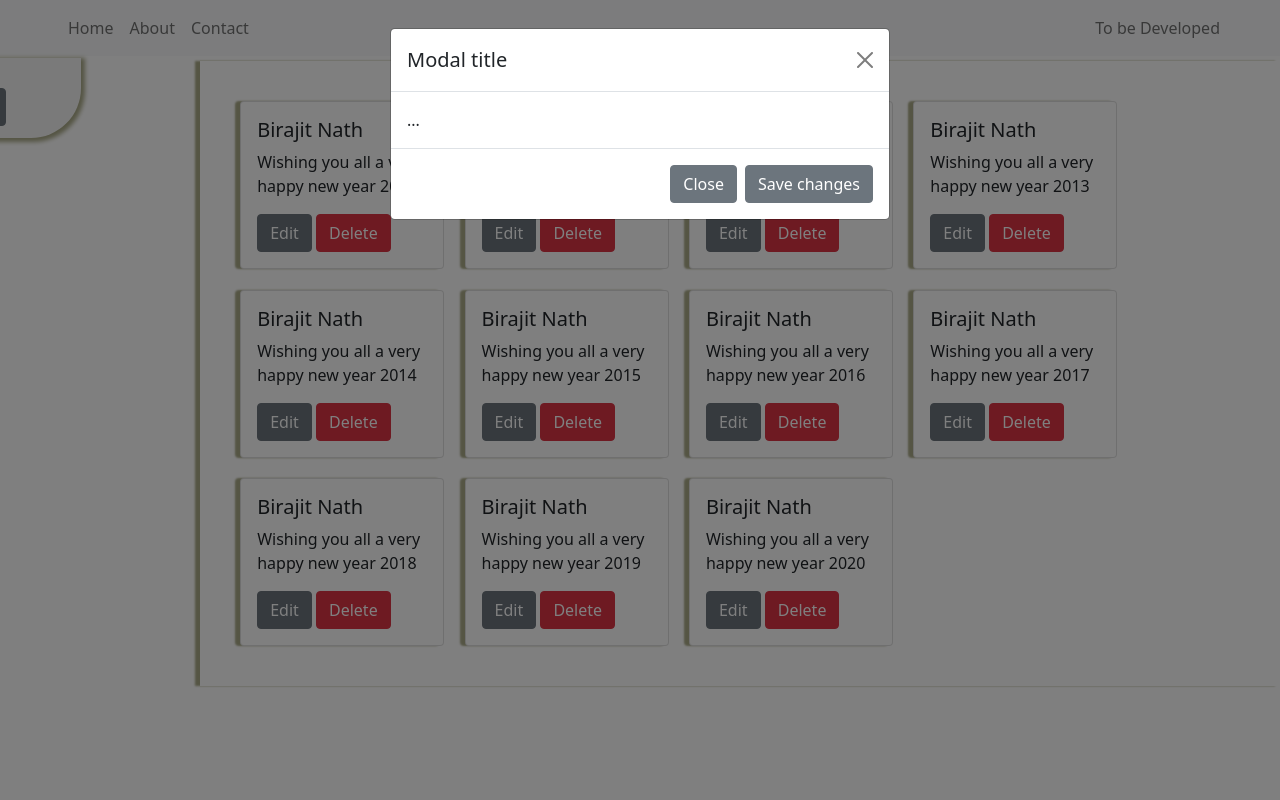
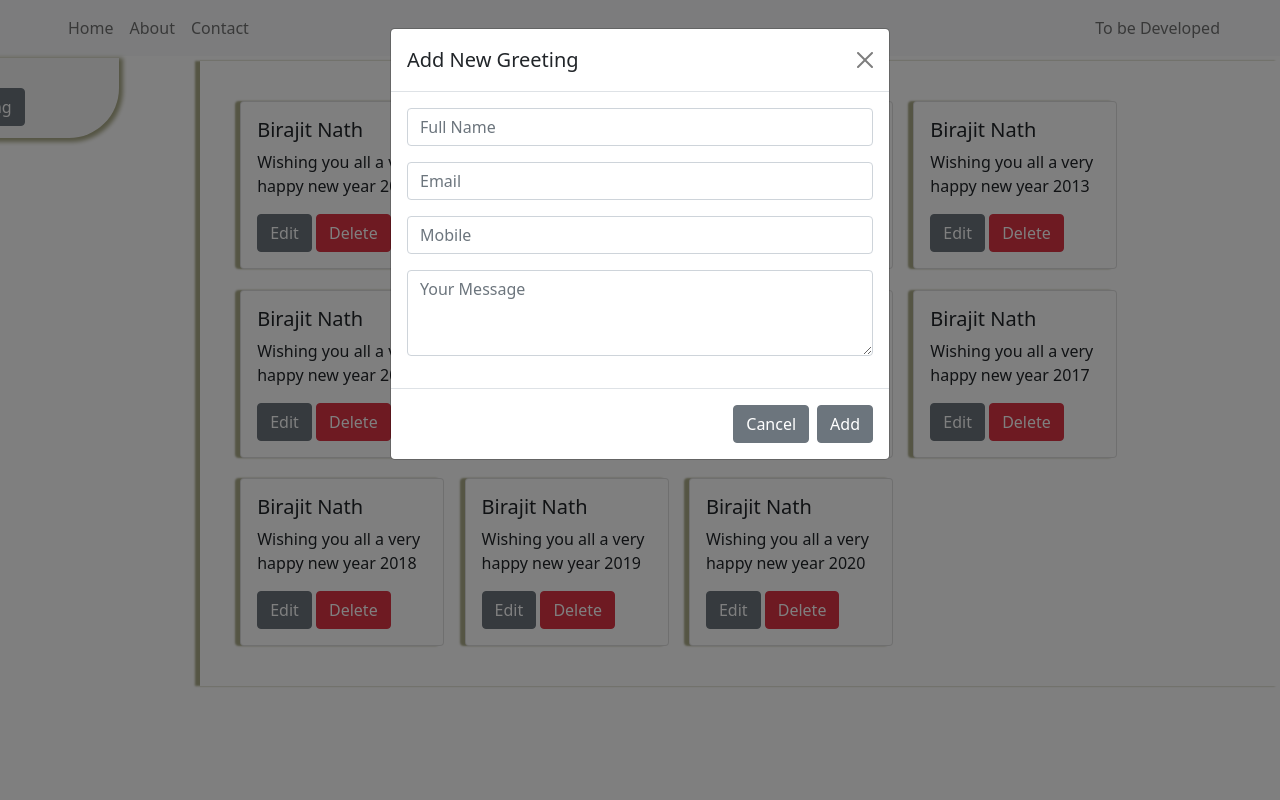
Before and after one commit to birajit95/Greeating_App_Using_Django, a Django app: page / in a window 1280 px wide, after a click on "New Greeting". Run offline with Django 3.2, Linux system fonts and the light colour scheme.

Commit message:
[Birajit] Add: Greet message form is added

```diff
--- a/GreettingAppProject/greettingApp/templates/greetingApp/base.html
+++ b/GreettingAppProject/greettingApp/templates/greetingApp/base.html
@@ -43,15 +43,28 @@
   <div class="modal-dialog">
     <div class="modal-content">
       <div class="modal-header">
-        <h5 class="modal-title" id="exampleModalLabel">Modal title</h5>
+        <h5 class="modal-title" id="exampleModalLabel">Add New Greeting</h5>
         <button type="button" class="btn-close" data-bs-dismiss="modal" aria-label="Close"></button>
       </div>
       <div class="modal-body">
-        ...
+        <form>
+          <div class="mb-3">
+            <input type="text" class="form-control" id="name" placeholder="Full Name">
+          </div>
+          <div class="mb-3">
+            <input type="email" class="form-control" id="email" placeholder="Email">
+          </div>
+          <div class="mb-3">
+            <input type="number" class="form-control" id="phone" placeholder="Mobile">
+          </div>
+          <div class="mb-3">
+            <textarea class="form-control" id="exampleFormControlTextarea1" rows="3" placeholder="Your Message"></textarea>
+          </div>
+        </form>
       </div>
       <div class="modal-footer">
-        <button type="button" class="btn btn-secondary" data-bs-dismiss="modal">Close</button>
-        <button type="button" class="btn btn-secondary">Save changes</button>
+        <button type="button" class="btn btn-secondary" data-bs-dismiss="modal">Cancel</button>
+        <button type="button" class="btn btn-secondary">Add</button>
       </div>
     </div>
   </div>
--- a/GreettingAppProject/greettingApp/templates/greetingApp/home.html
+++ b/GreettingAppProject/greettingApp/templates/greetingApp/home.html
@@ -3,7 +3,7 @@
 {% block content%}
 <div class="box">
   <button type="button" class="btn btn-secondary" data-bs-toggle="modal" data-bs-target="#exampleModal">
-    Add new
+    New Greeting
   </button>
 </div>
 <div class="content">
```
